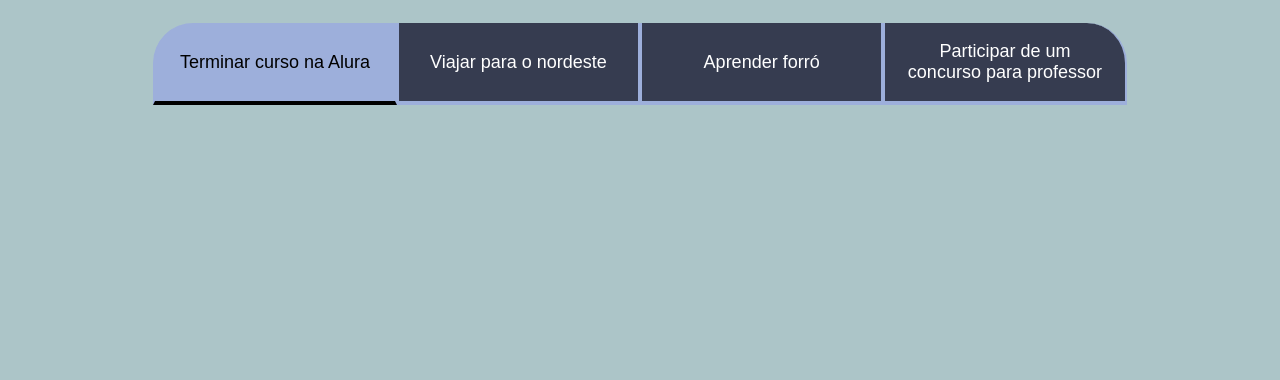
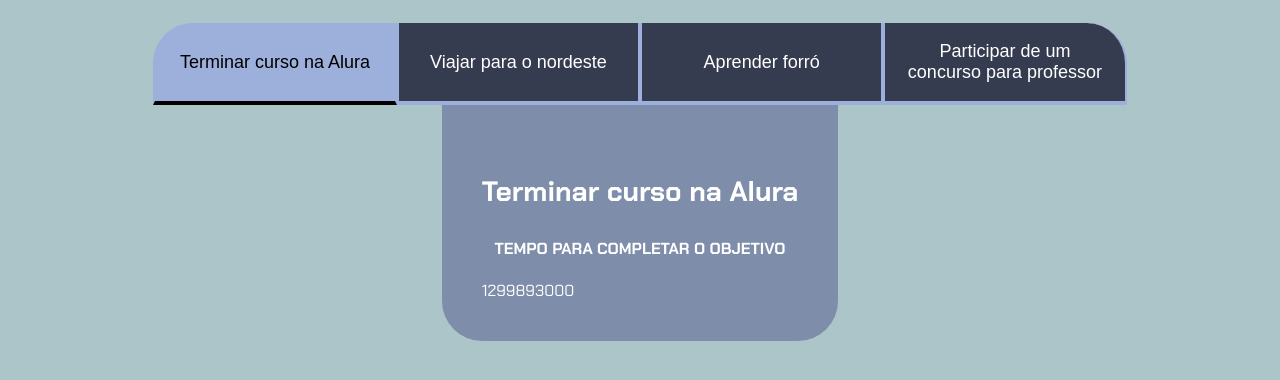
Before and after one commit to teotoniojr/2024-formadores-turmaBN-3ano, a plain HTML site: page index.html in a window 1280 px wide. Both pictures are taken after a click on the button "Terminar curso na Alura". Shown: the part 80-460 px from the top of the page. Drawn offline with Linux system fonts and the light colour scheme.

Commit message:
Add files via upload

```diff
--- a/index.html
+++ b/index.html
@@ -15,6 +15,28 @@
             <button class="botao">Aprender forró</button>
             <button class="botao">Participar de um concurso para professor</button>
         </div>
+        <div class="abas-textos">
+            <div class="aba-conteudo ativo">
+                <h3 class="aba-conteudo-titulo-principal"> Terminar curso na Alura</h3>
+                <h4 class="aba-conteudo-titulo-secundario"> Tempo para completar o objetivo </h4>
+                <div class="contador"></div>
+            </div>
+            <div class="aba-conteudo">
+                <h3 class="aba-conteudo-titulo-principal"> Viajar para o nordeste </h3>
+                <h4 class="aba-conteudo-titulo-secundario"> Tempo para completar o objetivo </h4>
+                <div class="contador"></div>
+            </div>
+            <div class="aba-conteudo">
+                <h3 class="aba-conteudo-titulo-principal"> Entrar em contato com a professora de Forró para marcar uma aula experimental </h3>
+                <h4 class="aba-conteudo-titulo-secundario"> Tempo para completar o objetivo </h4>
+                <div class="contador"></div>
+            </div>
+            <div class="aba-conteudo">
+                <h3 class="aba-conteudo-titulo-principal"> Estudar as provas do Espirito Santo e Santa Catarina </h3>
+                <h4 class="aba-conteudo-titulo-secundario"> Tempo para completar o objetivo </h4>
+                <div class="contador"></div>
+            </div>
+        </div>
     </section>
     <script src="main.js"></script>
 </body>
--- a/main.js
+++ b/main.js
@@ -1,12 +1,22 @@
 const botoes = document.querySelectorAll('.botao');
+const textos = document.querySelectorAll('.aba-conteudo');34
 
 for(let i= 0; i<botoes.length; i++){
     botoes[i].onclick = function (){
 
         for(j=0; j<botoes.length; j++){
             botoes[j].classList.remove('ativo')
+            textos[j].classList.remove('ativo')
         }
 
         botoes[i].classList.add('ativo')
+        textos[i].classList.add('ativo')
     }
 }
+
+const contadores = document.querySelectorAll(".contador")
+
+const tempoAtual = new Date(); //Retorna a data atual do computador
+const tempoObjetivo1 = new Date("2024-04-04T00:00:00");
+
+contadores[0].textContent = tempoObjetivo1 - tempoAtual
--- a/style.css
+++ b/style.css
@@ -61,11 +61,34 @@ body {
     display: block;
 }
 
-.ativo{
+.botao.ativo{
     background-color: var(--botao-ativo);
     color: var(--preto);
     font-weight: 400;
     border-bottom: 4px solid var(--preto);
+}
+
+.abas-textos{
+    background-color: var(--texto-fundo);
+    padding: 40px;
+    border-radius: 0 0 40px 40px;
+}
+.aba-conteudo.ativo{
+    display:block;
+}
+
+.aba-conteudo{
+    display: none;
+}
+
+.aba-conteudo-titulo-principal{
+    font-size: 28px;
+    text-align: center;
+}
+.aba-conteudo-titulo-secundario{
+    text-align: center;
+    color: var(--verde);
+    text-transform: uppercase;
 }
 
 
@@ -81,4 +104,6 @@ body {
     .botao:last-child {
         border-radius: 0 40px 0 0;
     }
+
+
 }
```
